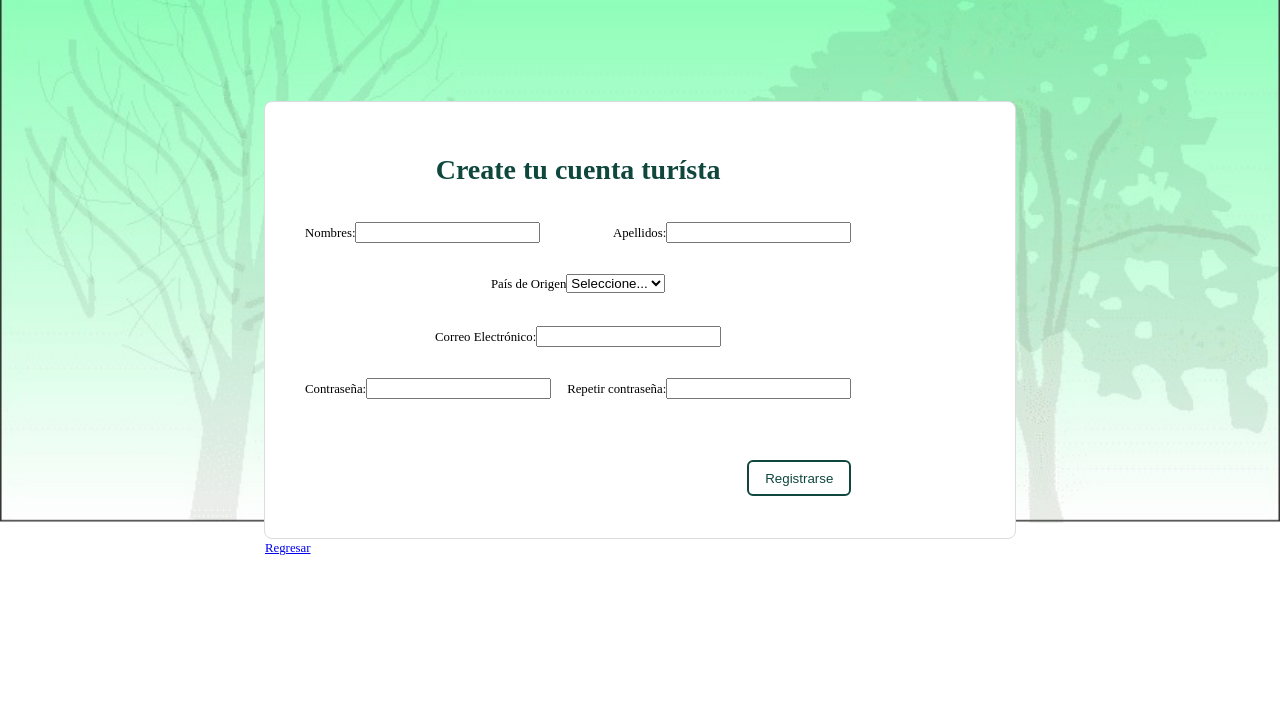
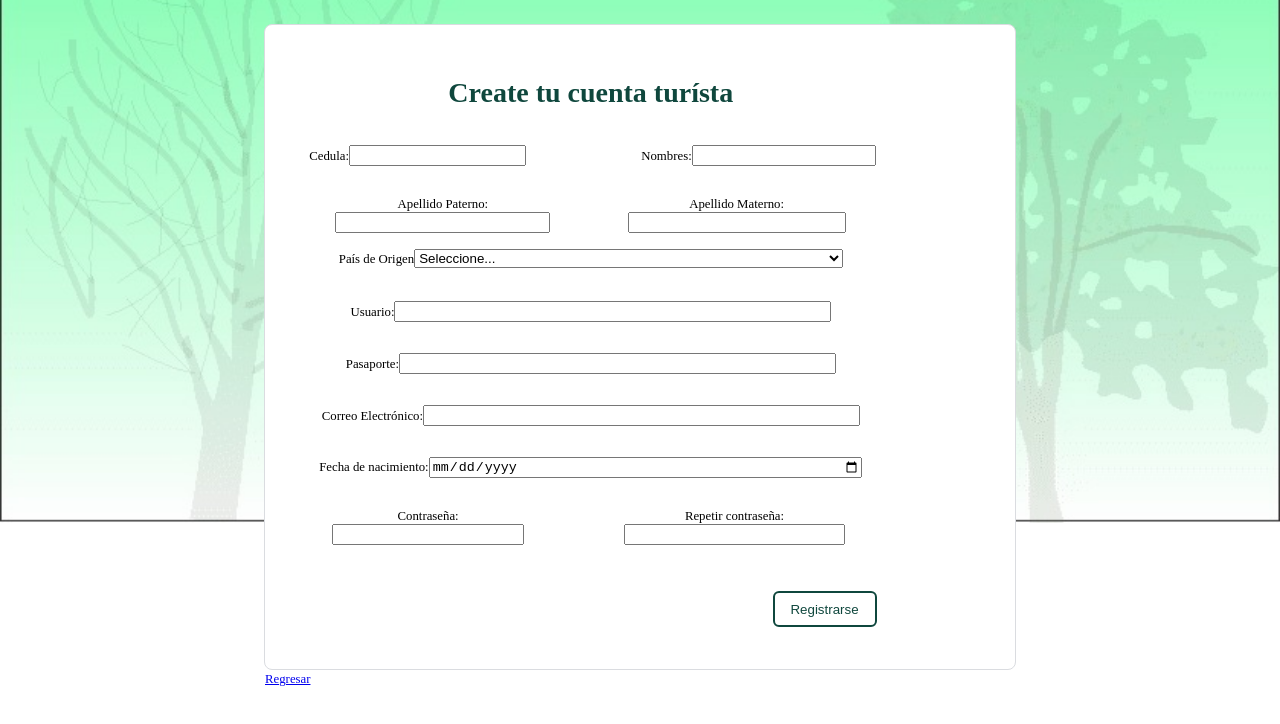
Before and after one commit to Trixtaro/rutasturisticas, a React (Create React App) app in the folder react-app/: page /register in a window 1280 px wide. Shown: the top 724 px of the page. Built offline with nearby package versions, Linux system fonts and the light colour scheme; a web font is replaced by a local one.

Commit message:
Se agregaó más campos al registro
Cumpliendo con https://github.com/Trixtaro/rutasturisticas/issues/37#issue-553132094

```diff
--- a/react-app/src/pages/RegisterTurista.js
+++ b/react-app/src/pages/RegisterTurista.js
@@ -73,12 +73,22 @@ class RegisterTurista extends React.Component {
                                     <div className="fields">
                                         <div className="datos">
                                             <div className="field">
+                                                <label htmlFor="cedula">Cedula:</label>
+                                                <input type="text" id="cedula" name="cedula"></input>
+                                            </div>
+                                            <div className="field">
                                                 <label htmlFor="nombres">Nombres:</label>
                                                 <input type="text" id="nombres" name="nombres" onChange={this.handleChange} value={this.state.nombres}></input>
                                             </div>
+                                        </div>
+                                        <div className="datos">
                                             <div className="field">
-                                                <label htmlFor="apellidos">Apellidos:</label>
-                                                <input type="text" id="apellidos" name="apellidos" onChange={this.handleChange} value={this.state.apellidos}></input>
+                                                <label htmlFor="apellido-p">Apellido Paterno:</label>
+                                                <input type="text" id="apellido-p" name="apellido-p"></input>
+                                            </div>
+                                            <div className="field">
+                                                <label htmlFor="apellido-m">Apellido Materno:</label>
+                                                <input type="text" id="apellido-m" name="apellido-m"></input>
                                             </div>
                                         </div>
                                         <div className="field">
@@ -89,8 +99,20 @@ class RegisterTurista extends React.Component {
                                             </select>
                                         </div>
                                         <div className="field">
+                                            <label htmlFor="usuario">Usuario:</label>
+                                            <input type="text" id="usuario" name="usuario"></input>
+                                        </div>
+                                        <div className="field">
+                                            <label htmlFor="pasaporte">Pasaporte:</label>
+                                            <input type="text" id="pasaporte" name="pasaporte"></input>
+                                        </div>
+                                        <div className="field">
                                             <label htmlFor="correo">Correo Electrónico:</label>
                                             <input type="email" id="correo" name="correo"></input>
+                                        </div>
+                                        <div className="field">
+                                            <label htmlFor="f-nacimiento">Fecha de nacimiento:</label>
+                                            <input type="date" id="f-nacimiento" name="f-nacimiento"></input>
                                         </div>
                                         <div className="datos">
                                             <div className="field">
--- a/react-app/src/pages/styles/RegisterTurista.css
+++ b/react-app/src/pages/styles/RegisterTurista.css
@@ -66,6 +66,11 @@
     height: 36px;
 }
 
+.RegisterTurista .field input,
+.RegisterTurista .field select {
+    width: 75%;
+}
+
 .RegisterTurista .botones {
     align-items: center;
     display: flex;
```
